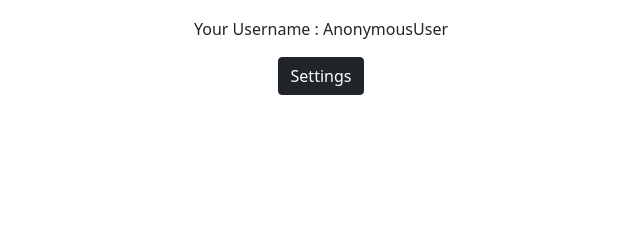
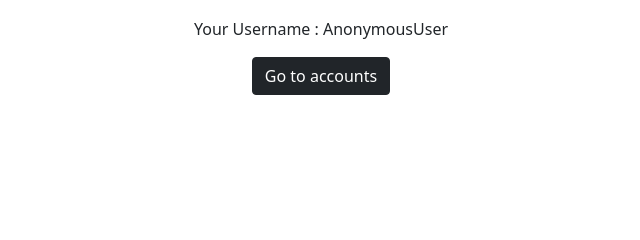
Before and after one commit to Other-Now/oauth_project, a Django app: page /home/ in a window 1280 px wide. Shown: the part 141-381 px from the top of the page, without its empty margins (319-959 px from the left). Run offline with Django 4.2, Linux system fonts and the light colour scheme.

Commit message:
added now115

```diff
--- a/oauth_project/settings.py
+++ b/oauth_project/settings.py
@@ -160,6 +160,8 @@ CRISPY_TEMPLATE_PACK = 'bootstrap4'
 # BASE_URL =
 
 LOGIN_REDIRECT_URL = 'home'
+
+# LOGIN_REDIRECT_URL = ''
 # LOGOUT_REDIRECT_URL = 'https://www.google.com/search?sxsrf=ALiCzsZE94J_Nx0D6kPk8gpLNWoR31chcA:1668278079265&q=success&spell=1&sa=X&ved=2ahUKEwjx-rOSpKn7AhUoqWMGHZ04C8IQBSgAegQIBhAB&biw=1536&bih=746&dpr=1.25'
 ACCOUNT_LOGOUT_REDIRECT_URL = 'account_login'
 
--- a/oauth_project/urls.py
+++ b/oauth_project/urls.py
@@ -25,8 +25,13 @@ urlpatterns = [
     # path('', TemplateView.as_view(template_name="index.html")),
     path('accounts/', include('allauth.urls')),
     path('api/',include(router.urls)),
-    # path('logout', LogoutView.as_view()),
+
+    # path('',include('/auth_app.urls')),
+
+    path('logout', LogoutView.as_view()),
 
     path('home/', TemplateView.as_view(template_name='dashboard/home.html'), name='home'),
-    path('accounts/', include('allauth.urls')),
+    # path('accounts/', include('allauth.urls')),
+
+    # path('', TemplateView.as_view(template_name='dashboard/home.html'), name='home'),
 ]
--- a/templates/dashboard/home.html
+++ b/templates/dashboard/home.html
@@ -5,6 +5,8 @@
         <h2>Home</h2>
         <p>Hello {{ user.first_name }}!</p>
         <p>Your Username : {{ user }}</p>
-        <a class="btn btn-dark" href="{% url 'socialaccount_connections' %}">Settings</a>
+        <!-- <a class="btn btn-dark" href="{% url 'socialaccount_connections' %}">Settings</a> -->
+
+        <a class="btn btn-dark" href="http://127.0.0.1:8000/api/employee/">Go to accounts</a>
     </div>
 {% endblock %}
```
Also changed, not shown: oauth_app/urls.py (added, +14 -0 lines).
